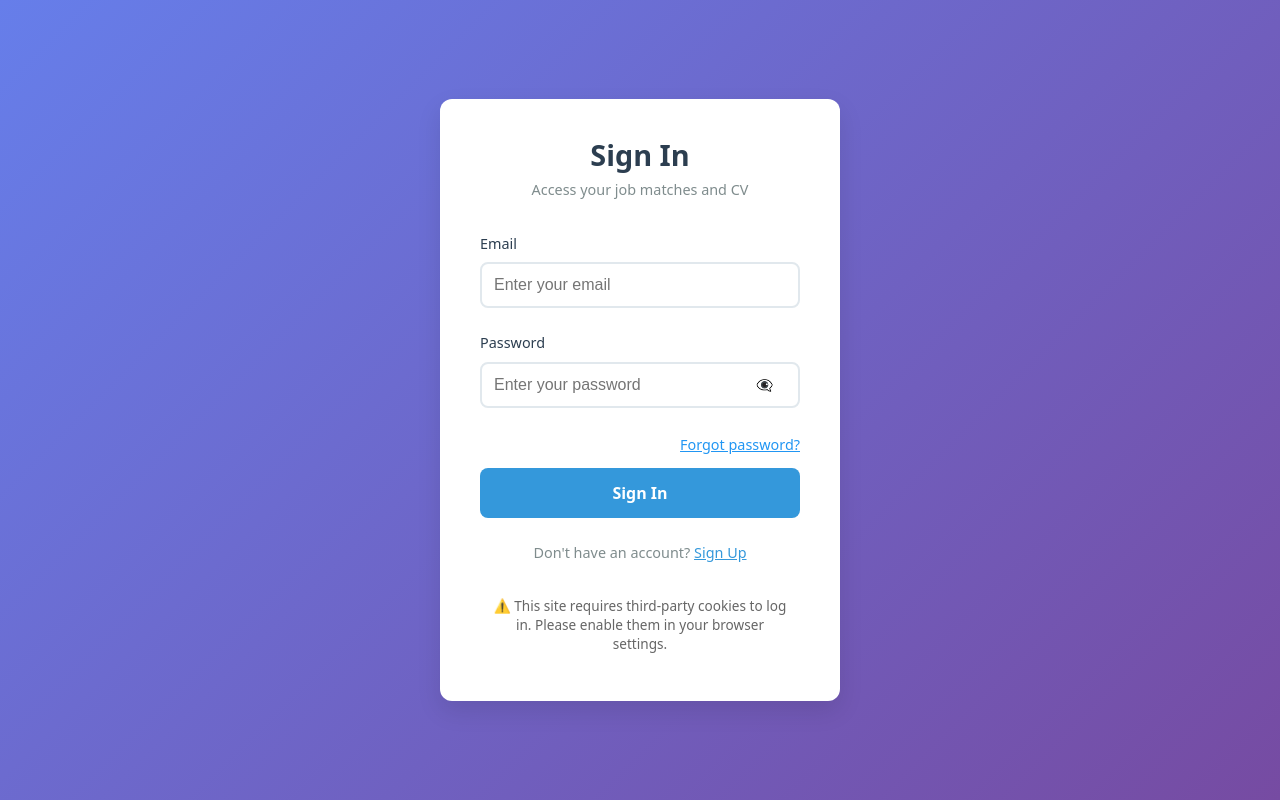
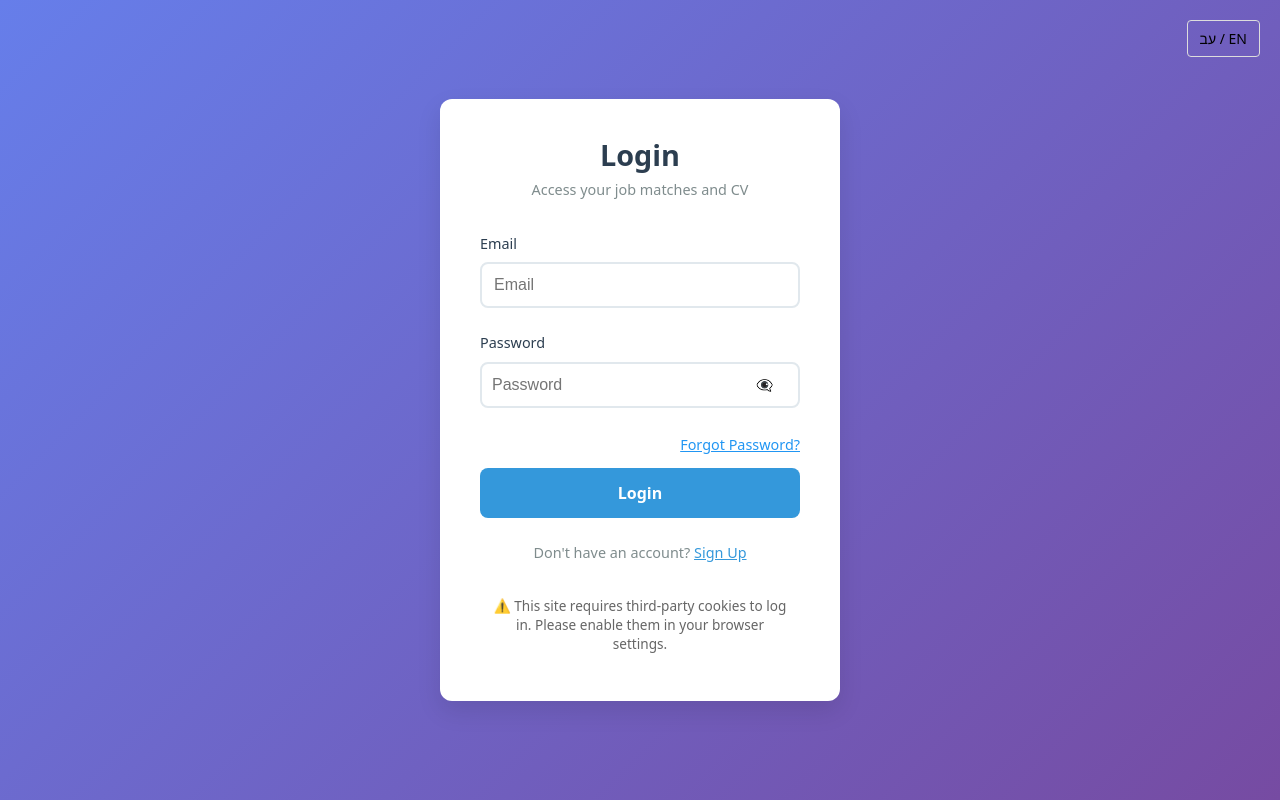
Before and after one commit to TovTechOrg/histadrut-front, a React (Vite) app: page /login in a window 1280 px wide. Built offline with nearby package versions, Linux system fonts and the light colour scheme; no server answers.

Commit message:
added global language context, added a translation dictionary for: login, common

```diff
--- a/src/App.jsx
+++ b/src/App.jsx
@@ -9,6 +9,7 @@ import {
   Navigate,
 } from "react-router-dom";
 import { AuthProvider } from "./contexts/AuthContext";
+import { LanguageProvider } from "./contexts/LanguageContext";
 import NavPanel from "./components/NavPanel/NavPanel";
 import Overview from "./components/Overview/Overview";
 import Matches from "./components/Matches/Matches";
@@ -26,9 +27,10 @@ import "./components/JobsListings/JobForm.css";
 
 function App() {
   return (
-    <AuthProvider>
-      <Router>
-        <div className="app">
+    <LanguageProvider>
+      <AuthProvider>
+        <Router>
+          <div className="app">
           <Routes>
             {/* Public routes */}
             <Route path="/login" element={<Login />} />
@@ -169,6 +171,7 @@ function App() {
         </div>
       </Router>
     </AuthProvider>
+    </LanguageProvider>
   );
 }
 
--- a/src/components/Auth/Login.jsx
+++ b/src/components/Auth/Login.jsx
@@ -2,9 +2,15 @@ import React, { useState } from "react";
 import ResetPasswordModal from "./ResetPasswordModal";
 import { useAuth } from "../../hooks/useAuth";
 import { useNavigate, Link } from "react-router-dom";
+import { useTranslations } from "../../utils/translations";
+import { useLanguage } from "../../contexts/LanguageContext";
+import { getTranslation } from "../../utils/translations";
 import "./Login.css";
 
 const Login = () => {
+  const { t } = useTranslations('login');
+  const { toggleLanguage, currentLanguage } = useLanguage();
+
   const [formData, setFormData] = useState({
     email: "",
     password: "",
@@ -39,31 +45,48 @@ const Login = () => {
           navigate("/user/matches");
         }
       } else {
-        let msg = result.data?.error || result.data?.message || "Login failed";
+        let msg = result.data?.error || result.data?.message || t('errors.loginFailed');
         if (msg === "User authentication failed" || msg.toLowerCase().includes("authentication failed")) {
-          msg = "User or password not found. Please check your credentials.";
+          msg = t('errors.userNotFound');
         }
         setError(msg);
       }
     } catch {
-      setError("An error occurred. Please try again.");
+      setError(t('errors.genericError'));
     } finally {
       setLoading(false);
     }
   };
 
   return (
-    <div className="login-page">
+    <div className="login-page" style={{ direction: currentLanguage === 'he' ? 'rtl' : 'ltr' }}>
       <div className="login-container">
+        {/* Language toggle button */}
+        <div style={{ position: 'absolute', top: '20px', right: currentLanguage === 'he' ? 'auto' : '20px', left: currentLanguage === 'he' ? '20px' : 'auto' }}>
+          <button
+            onClick={toggleLanguage}
+            style={{
+              background: 'none',
+              border: '1px solid #ddd',
+              borderRadius: '4px',
+              padding: '8px 12px',
+              cursor: 'pointer',
+              fontSize: '14px'
+            }}
+          >
+            עב / EN
+          </button>
+        </div>
+
         <div className="login-header">
-          <h1 className="login-title">Sign In</h1>
+          <h1 className="login-title">{t('title')}</h1>
           <p className="login-subtitle">Access your job matches and CV</p>
         </div>
         <form onSubmit={handleSubmit} className="login-form">
           {error && <div className="error-message">{error}</div>}
           <div className="form-group">
             <label htmlFor="email" className="form-label">
-              Email
+              {t('emailLabel')}
             </label>
             <input
               type="email"
@@ -73,14 +96,18 @@ const Login = () => {
               onChange={handleInputChange}
               className="form-input light-input"
               required
-              placeholder="Enter your email"
+              placeholder={t('emailLabel')}
               autoComplete="username"
-              style={{ background: "#fff", color: "#222" }}
+              style={{
+                background: "#fff",
+                color: "#222",
+                textAlign: currentLanguage === 'he' ? 'right' : 'left'
+              }}
             />
           </div>
           <div className="form-group">
             <label htmlFor="password" className="form-label">
-              Password
+              {t('passwordLabel')}
             </label>
             <div style={{ position: "relative" }}>
               <input
@@ -91,16 +118,23 @@ const Login = () => {
                 onChange={handleInputChange}
                 className="form-input light-input"
                 required
-                placeholder="Enter your password"
+                placeholder={t('passwordLabel')}
                 autoComplete="new-password"
-                style={{ background: "#fff", color: "#222", paddingRight: "40px" }}
+                style={{
+                  background: "#fff",
+                  color: "#222",
+                  paddingRight: currentLanguage === 'he' ? "10px" : "40px",
+                  paddingLeft: currentLanguage === 'he' ? "40px" : "10px",
+                  textAlign: currentLanguage === 'he' ? 'right' : 'left'
+                }}
               />
               <button
                 type="button"
                 onClick={() => setShowPassword(!showPassword)}
                 style={{
                   position: "absolute",
-                  right: "10px",
+                  right: currentLanguage === 'he' ? 'auto' : "10px",
+                  left: currentLanguage === 'he' ? "10px" : 'auto',
                   top: "50%",
                   transform: "translateY(-50%)",
                   background: "none",
@@ -109,6 +143,7 @@ const Login = () => {
                   fontSize: "14px",
                   color: "#666"
                 }}
+                title={showPassword ? t('hidePassword') : t('showPassword')}
               >
                 {showPassword ? "👁️" : "👁️‍🗨️"}
               </button>
@@ -123,20 +158,20 @@ const Login = () => {
               style={{ background: "none", border: "none", color: "#2196f3", cursor: "pointer", fontWeight: 500, padding: 0, fontSize: "0.9rem" }}
               onClick={() => setShowResetModal(true)}
             >
-              Forgot password?
+              {t('forgotPassword')}
             </button>
           </div>
 
           <button type="submit" className="login-button" disabled={loading}>
-            {loading ? "Please wait..." : "Sign In"}
+            {loading ? getTranslation('common', 'loading', currentLanguage) : t('loginButton')}
           </button>
         </form>
 
         <div className="login-footer">
           <p className="login-link">
-            Don't have an account?{" "}
+            {t('signUpPrompt')}{" "}
             <Link to="/signup" className="text-button">
-              Sign Up
+              {t('signUpLink')}
             </Link>
           </p>
         </div>
@@ -148,9 +183,10 @@ const Login = () => {
           padding: "8px",
           fontSize: "0.85rem",
           color: "#666",
-          lineHeight: "1.4"
+          lineHeight: "1.4",
+          direction: currentLanguage === 'he' ? 'rtl' : 'ltr'
         }}>
-          ⚠️ This site requires third-party cookies to log in. Please enable them in your browser settings.
+          {t('cookieWarning')}
         </div>
       </div>
       {/* Move modal outside login-container */}
--- /dev/null
+++ b/src/contexts/LanguageContext.jsx
@@ -0,0 +1,64 @@
+import React, { createContext, useContext, useReducer } from 'react';
+
+// Language reducer
+const languageReducer = (state, action) => {
+  switch (action.type) {
+    case 'SET_LANGUAGE':
+      return {
+        ...state,
+        currentLanguage: action.payload
+      };
+    case 'TOGGLE_LANGUAGE':
+      return {
+        ...state,
+        currentLanguage: state.currentLanguage === 'en' ? 'he' : 'en'
+      };
+    default:
+      return state;
+  }
+};
+
+// Initial state
+const initialState = {
+  currentLanguage: 'en', // default to English
+  supportedLanguages: ['en', 'he']
+};
+
+// Create context
+const LanguageContext = createContext();
+
+// Language provider component
+export const LanguageProvider = ({ children }) => {
+  const [state, dispatch] = useReducer(languageReducer, initialState);
+
+  const setLanguage = (language) => {
+    if (state.supportedLanguages.includes(language)) {
+      dispatch({ type: 'SET_LANGUAGE', payload: language });
+    }
+  };
+
+  const toggleLanguage = () => {
+    dispatch({ type: 'TOGGLE_LANGUAGE' });
+  };
+
+  const value = {
+    ...state,
+    setLanguage,
+    toggleLanguage
+  };
+
+  return (
+    <LanguageContext.Provider value={value}>
+      {children}
+    </LanguageContext.Provider>
+  );
+};
+
+// Custom hook to use language context
+export const useLanguage = () => {
+  const context = useContext(LanguageContext);
+  if (!context) {
+    throw new Error('useLanguage must be used within a LanguageProvider');
+  }
+  return context;
+};
--- /dev/null
+++ b/src/utils/translations.js
@@ -0,0 +1,125 @@
+// Translation strings for the application
+export const translations = {
+  // Login page
+  login: {
+    en: {
+      title: "Login",
+      emailLabel: "Email",
+      passwordLabel: "Password",
+      loginButton: "Login",
+      forgotPassword: "Forgot Password?",
+      showPassword: "Show password",
+      hidePassword: "Hide password",
+      signUpPrompt: "Don't have an account?",
+      signUpLink: "Sign Up",
+      resetPasswordTitle: "Reset Password",
+      cookieWarning: "⚠️ This site requires third-party cookies to log in. Please enable them in your browser settings.",
+      errors: {
+        loginFailed: "Login failed",
+        userNotFound: "User or password not found. Please check your credentials.",
+        genericError: "An error occurred. Please try again."
+      }
+    },
+    he: {
+      title: "התחברות",
+      emailLabel: "אימייל",
+      passwordLabel: "סיסמה",
+      loginButton: "התחבר",
+      forgotPassword: "שכחת סיסמה?",
+      showPassword: "הצג סיסמה",
+      hidePassword: "הסתר סיסמה",
+      signUpPrompt: "אין לך חשבון?",
+      signUpLink: "הירשם",
+      resetPasswordTitle: "איפוס סיסמה",
+      cookieWarning: "⚠️ אתר זה דורש קובצי Cookie מצד שלישי כדי להתחבר. אנא אפשר אותם בהגדרות הדפדפן שלך.",
+      errors: {
+        loginFailed: "ההתחברות נכשלה",
+        userNotFound: "משתמש או סיסמה לא נמצאו. אנא בדוק את הפרטים שלך.",
+        genericError: "אירעה שגיאה. אנא נסה שוב."
+      }
+    }
+  },
+
+  // Profile page
+  profile: {
+    en: {
+      title: "Profile",
+      downloadCV: "Download CV",
+      uploadCV: "Upload CV",
+      reUploadCV: "Re-upload CV",
+      subscribeEmails: "Subscribe to email notifications",
+      unsubscribeEmails: "Unsubscribe from email notifications",
+      noCV: "No CV available to download."
+    },
+    he: {
+      title: "פרופיל",
+      downloadCV: "הורד קורות חיים",
+      uploadCV: "העלה קורות חיים",
+      reUploadCV: "העלה קורות חיים מחדש",
+      subscribeEmails: "הירשם להודעות אימייל",
+      unsubscribeEmails: "בטל הרשמה להודעות אימייל",
+      noCV: "אין קורות חיים זמינים להורדה."
+    }
+  },
+
+  // Overview/Dashboard
+  overview: {
+    en: {
+      title: "Dashboard Overview"
+    },
+    he: {
+      title: "סקירת לוח בקרה"
+    }
+  },
+
+  // Common elements
+  common: {
+    en: {
+      loading: "Loading...",
+      error: "Error",
+      cancel: "Cancel",
+      save: "Save",
+      delete: "Delete",
+      edit: "Edit",
+      close: "Close"
+    },
+    he: {
+      loading: "טוען...",
+      error: "שגיאה",
+      cancel: "בטל",
+      save: "שמור",
+      delete: "מחק",
+      edit: "ערוך",
+      close: "סגור"
+    }
+  }
+};
+
+// Helper function to get translation
+export const getTranslation = (section, key, language = 'en') => {
+  try {
+    // Handle nested keys like 'errors.loginFailed'
+    const keys = key.split('.');
+    let value = translations[section][language];
+
+    for (const k of keys) {
+      value = value[k];
+    }
+
+    return value || translations[section]['en'][key] || key; // fallback to English or key itself
+  } catch (error) {
+    console.warn(`Translation not found for: ${section}.${key} in ${language}`);
+    return key; // return the key as fallback
+  }
+};
+
+// Hook to get translations for a specific section (to be used with LanguageContext)
+import { useLanguage } from '../contexts/LanguageContext';
+
+export const useTranslations = (section) => {
+  const { currentLanguage } = useLanguage();
+
+  const t = (key) => getTranslation(section, key, currentLanguage);
+
+  return { t, currentLanguage };
+};
```
